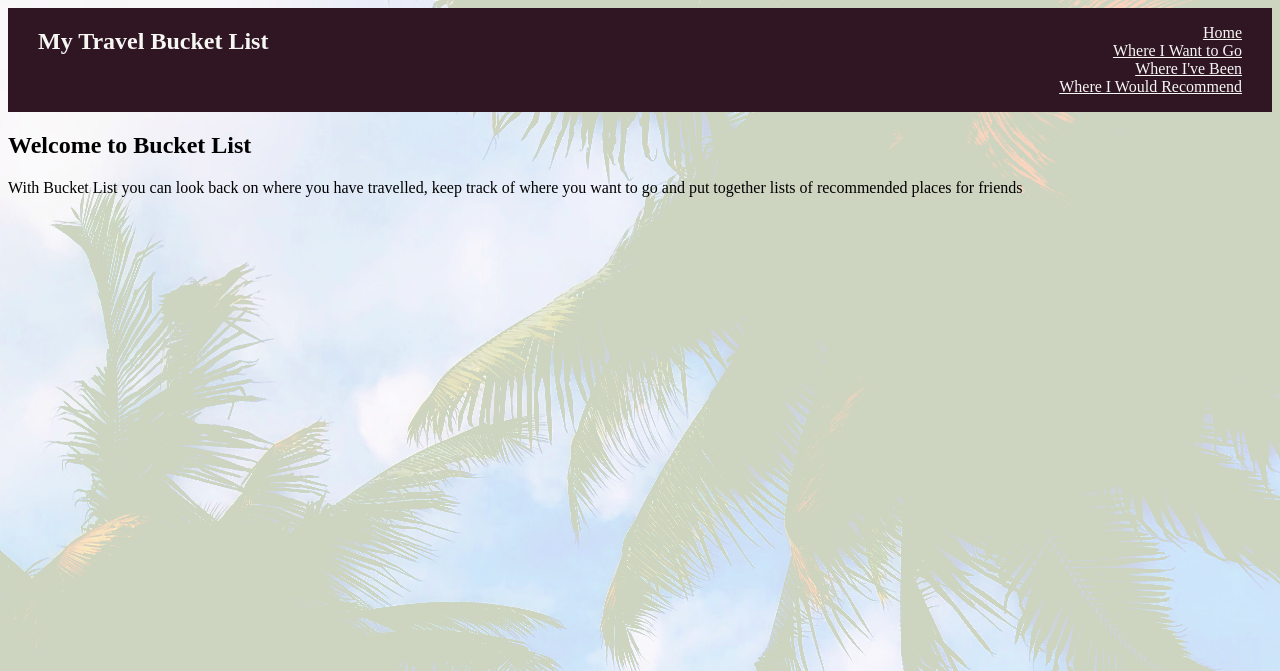
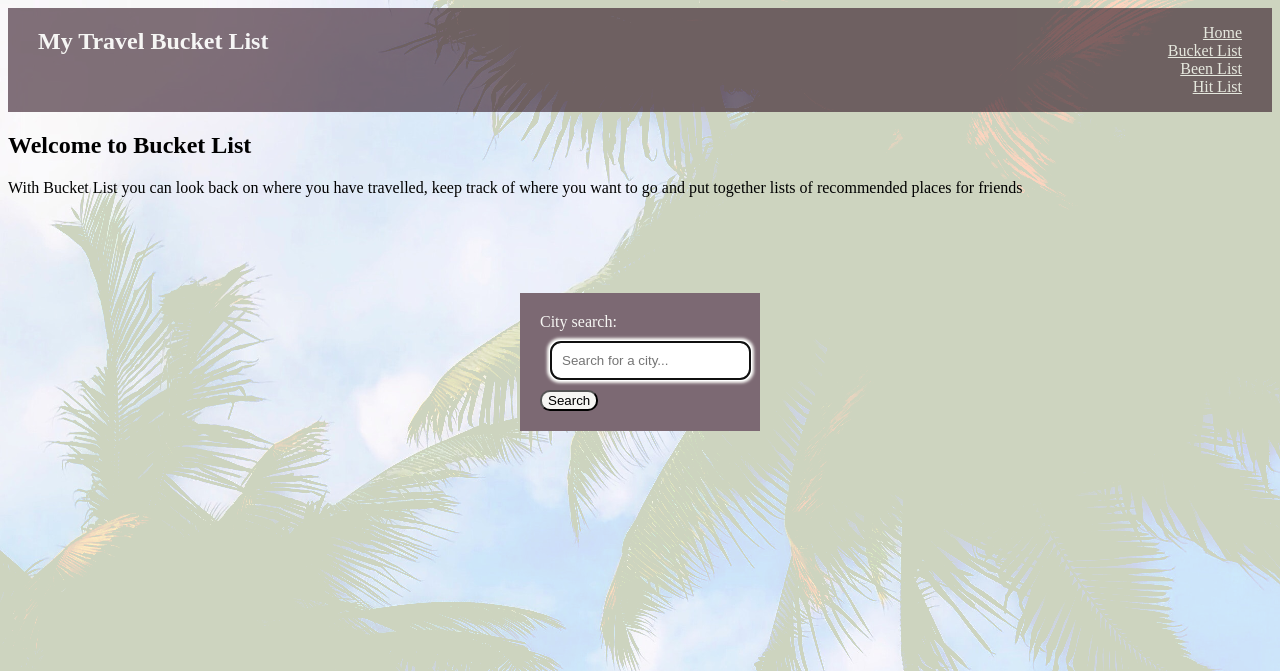
Before and after one commit to kathleenedie/Project1_TravelBucketList, a Flask app: page / in a window 1280 px wide. Shown: the top 671 px of the page. Run offline with Flask 2, Linux system fonts and the light colour scheme.

Commit message:
city search working

```diff
--- a/bucket_list/controllers/visited_controller.py
+++ b/bucket_list/controllers/visited_controller.py
@@ -13,6 +13,13 @@ from repositories import country_repository, city_repository
 @visited_blueprint.route('/', methods=['GET'])
 def home():
     return render_template("index.html")
+
+@visited_blueprint.route('/result', methods=['POST'])
+def search_result():
+    search = request.form['search']
+    city = city_repository.search_results(search)
+    # country = country_repository.search_results_country(search)
+    return render_template('results.html', city = city)
 
 # DISPLAY ALL COUNTRIES WITH LINK TO CITIES
 @visited_blueprint.route('/visited', methods=['GET'])
--- a/bucket_list/static/header.css
+++ b/bucket_list/static/header.css
@@ -8,6 +8,7 @@ body{
 
 .banner {
     background-color: #301523;
+    opacity: 0.6;
     display: flex;
     justify-content: space-between;
 
--- a/bucket_list/templates/base.html
+++ b/bucket_list/templates/base.html
@@ -15,9 +15,9 @@
     <nav>
       <ul class="menu">
         <li><a href="/">Home</a></li>
-        <li><a href="/visited">Where I Want to Go</a></li>
-        <li><a href="/destination">Where I've Been</a></li>
-        <li><a href="/recommend">Where I Would Recommend</a></li>
+        <li><a href="/visited">Bucket List</a></li>
+        <li><a href="/destination">Been List</a></li>
+        <li><a href="/recommend">Hit List</a></li>
       </ul>
     </nav>
   </header>
--- a/bucket_list/templates/index.html
+++ b/bucket_list/templates/index.html
@@ -7,4 +7,15 @@
 <p>With Bucket List you can look back on where you have travelled, keep track of where you want to go and put together lists of recommended places for friends
 
 </article>
+
+<article class="formcontainer">
+    <form class="form" action="/result" method="post">
+        <div>
+            <label for="search">City search:</label>
+            <input type="text" id="search" name="search" placeholder="Search for a city..." required autofocus>
+        </div>
+        <button type="submit">Search</button>
+    </form>
+</article>
+
 {% endblock %}
--- a/bucket_list/templates/recommend/category.html
+++ b/bucket_list/templates/recommend/category.html
@@ -6,6 +6,7 @@
 <div>
     <label for="category">Category:</label>
     <select name="category">
+        <option value="Choose">Choose</option>
         <option value="Food">Food & Drink</option>
         <option value="Culture">Culture</option>
         <option value="History">History</option>
@@ -16,4 +17,5 @@
 
 </form>
 
+
 {% endblock %}
--- a/bucket_list/templates/recommend/category_list.html
+++ b/bucket_list/templates/recommend/category_list.html
@@ -8,7 +8,6 @@
     {% for city in cities%}
     <ul class="eachdestination">
         <li>City: {{city.name}}</li>
-
     </ul>
     {% endfor %}
 
```
Also changed, not shown: bucket_list/repositories/city_repository.py (+22 -0 lines), bucket_list/templates/results.html (added, +17 -0 lines).
